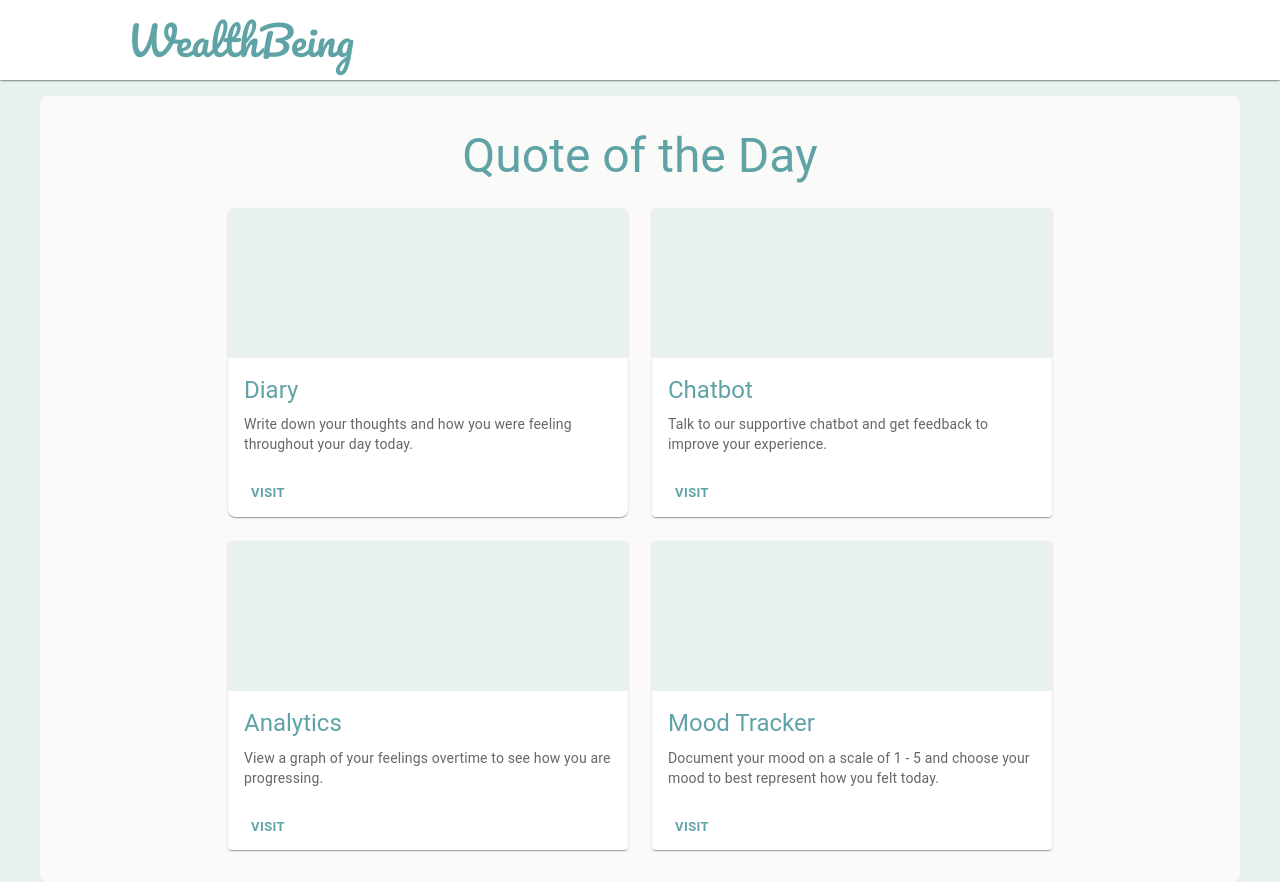
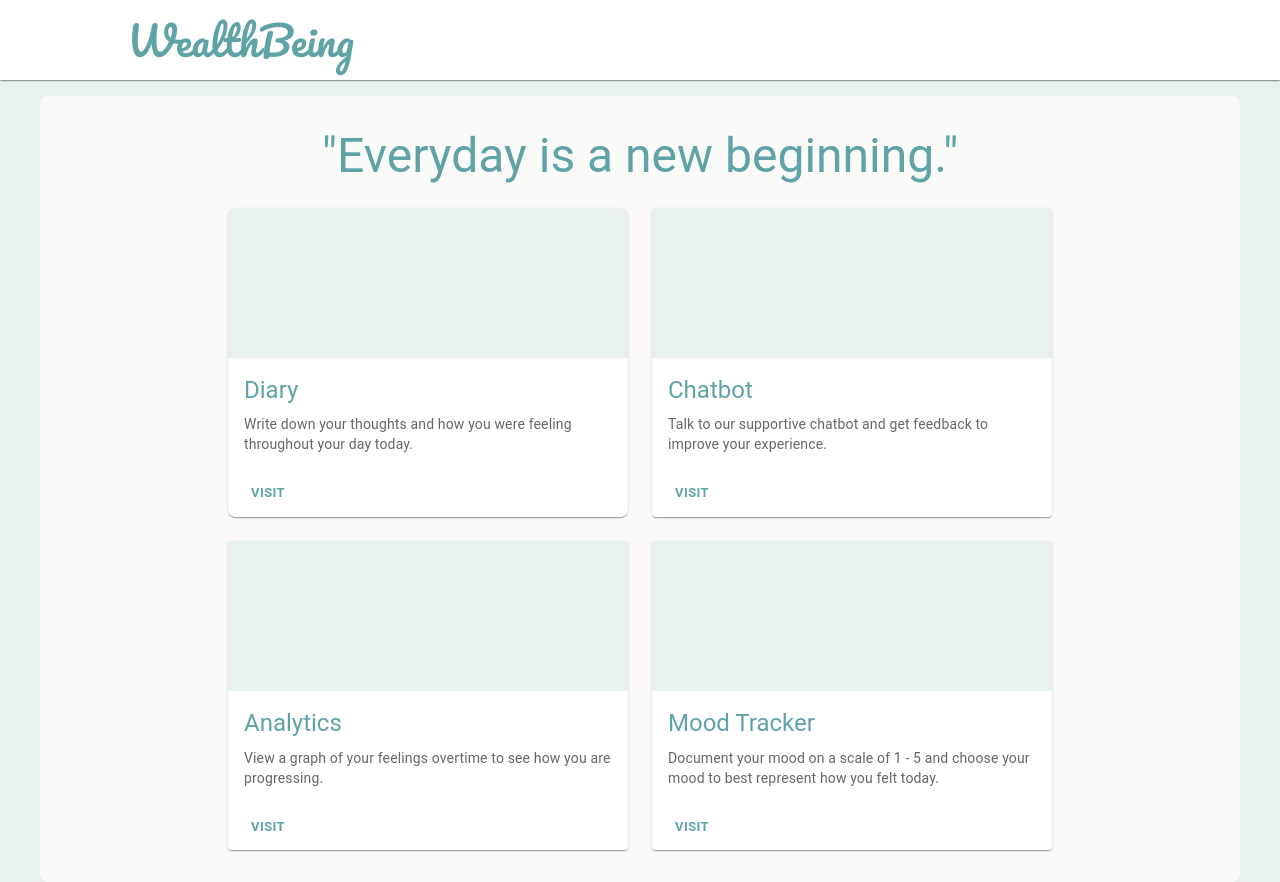
Before and after one commit to CianDonnelly21/Wealth_Being, a Next.js app: page /client/dashboard in a window 1280 px wide. Built offline with nearby package versions, Linux system fonts and the light colour scheme; some icons are missing.

Commit message:
message of the day
created message of day function which displays positive messages that changes daily or per minute

```diff
--- a/src/app/client/dashboard/page.js
+++ b/src/app/client/dashboard/page.js
@@ -19,13 +19,28 @@ import MoodIcon from '@mui/icons-material/Mood';
 import { Insights } from '@mui/icons-material';
 
 
+
 export default function Page() {
+
+  const positiveQuotes = [
+    {text: "The greatest wealth is health."},
+    {text: "Life is a journey."},
+    {text:"Everyday is a new beginning."},
+    {text:"The happiness of your life depends on the quality of your thoughts."},
+    {text:"The only way to do great work is to love what you do."},
+    {text:"You don't have to see the whole staircase, just take the first step."}
+  ]
+
+  var daily = 86400000;
+  var minute = 60000; {/*debug*/}
+
+  const quoteOfTheDay = positiveQuotes[Math.floor(Date.now() / minute) % positiveQuotes.length];
   return (
 
       <Box sx={{minHeight: '100vh', backgroundColor: '#E9F1EC', display:'flex', flexDirection: 'column' }}>
         <Header />
         <Container maxWidth="lg" sx={{ backgroundColor: '#FAFBF8', padding: 4, borderRadius: 2, mt: 2 }}>
-          <Typography component="h1" variant="h3" sx={{ color: '#5fa3a6', textAlign: 'center', mb: 3 }} className={`${pacifico.className} font-pacifico`}>Quote of the Day</Typography>
+          <Typography component="h1" variant="h3" sx={{ color: '#5fa3a6', textAlign: 'center', mb: 3 }} className={`${pacifico.className} font-pacifico`}>"{quoteOfTheDay.text}"</Typography>
 
       <Grid container spacing={3} justifyContent="center">
       {/* diary*/}
```
